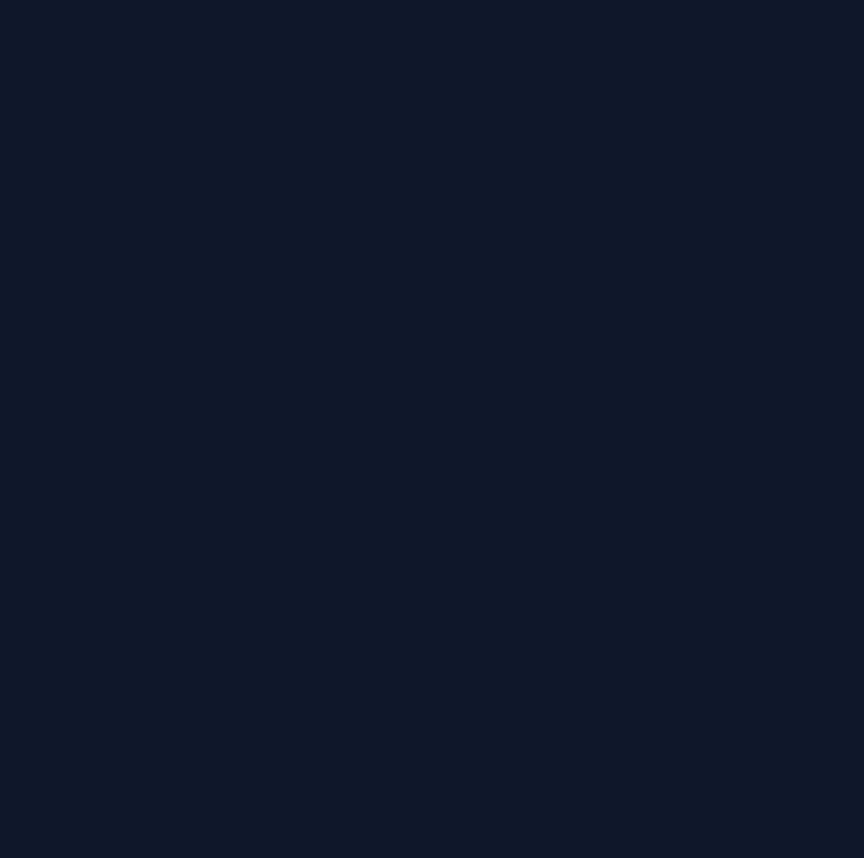
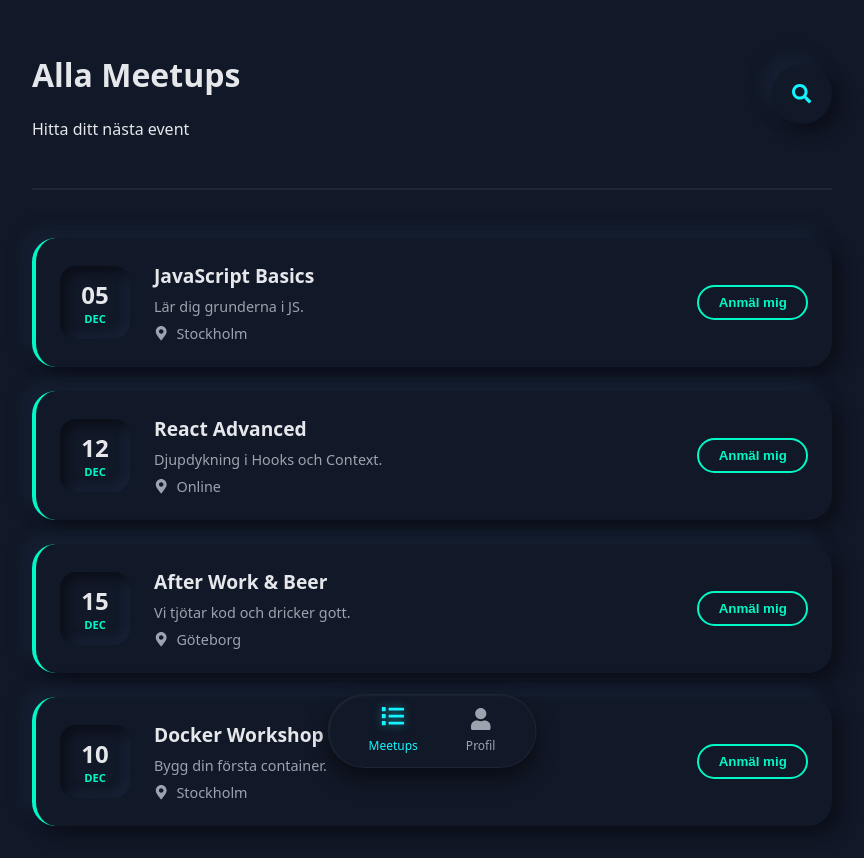
Before and after one commit to Officialw0z/meetup, a React (Vite) app in the folder client/: page /meetups in a window 1280 px wide. Before the commit this address had no page. Shown: the whole page, without its empty margins (208-1072 px from the left). Before the commit the page ends 800 px from the top, so only its background shows below. Built offline with nearby package versions, Linux system fonts and the light colour scheme.

Commit message:
updated with navbar and meetupspage

```diff
--- a/client/src/App.jsx
+++ b/client/src/App.jsx
@@ -2,6 +2,8 @@
 import React from "react";
 import { BrowserRouter as Router, Routes, Route } from "react-router-dom";
 import AuthPage from "./components/AuthPage.jsx";
+import MeetupsPage from "./components/MeetupsPage.jsx";
+import Navbar from "./components/Navbar.jsx";
 import ProfilePage from "./components/ProfilePage.jsx";
 import ProtectedRoute from "./components/ProtectedRoute.jsx";
 import "./index.css";
@@ -9,8 +11,10 @@ import "./index.css";
 function App() {
   return (
     <Router>
+      <Navbar />
       <Routes>
         <Route path="/" element={<AuthPage />} />
+        <Route path="/meetups" element={<MeetupsPage />} />
 
         {/* Skydda profilsidan */}
         <Route
--- /dev/null
+++ b/client/src/components/MeetupsPage.jsx
@@ -0,0 +1,83 @@
+import React, { useState, useEffect } from 'react';
+import { FaCalendarAlt, FaMapMarkerAlt, FaSearch } from 'react-icons/fa';
+import '../styles/ProfilePage.scss'; // Återanvänd stilen
+
+const MeetupsPage = () => {
+  const [meetups, setMeetups] = useState([]);
+  const [loading, setLoading] = useState(true);
+
+  useEffect(() => {
+    // MOCK: Simulera hämtning av alla meetups
+    setTimeout(() => {
+      setMeetups([
+        { id: 1, title: 'JavaScript Basics', date: '2023-12-05', location: 'Stockholm', description: 'Lär dig grunderna i JS.' },
+        { id: 2, title: 'React Advanced', date: '2023-12-12', location: 'Online', description: 'Djupdykning i Hooks och Context.' },
+        { id: 3, title: 'After Work & Beer', date: '2023-12-15', location: 'Göteborg', description: 'Vi tjötar kod och dricker gott.' },
+        { id: 4, title: 'Docker Workshop', date: '2024-01-10', location: 'Stockholm', description: 'Bygg din första container.' },
+      ]);
+      setLoading(false);
+    }, 1000);
+  }, []);
+
+  const handleJoin = (meetupId) => {
+    const token = localStorage.getItem("token");
+    if (!token) {
+      alert("Du måste logga in för att anmäla dig!");
+      return;
+    }
+    // Bara en alert tills backend är klar
+    alert(`Backend-anrop: "Anmäl user till meetup ${meetupId}"`);
+  };
+
+  if (loading) {
+    return (
+      <div className="profile">
+        <div style={{ display: 'flex', height: '100vh', alignItems: 'center', justifyContent: 'center' }}>
+           <div className="spinner"></div>
+        </div>
+      </div>
+    );
+  }
+
+  return (
+    <div className="profile">
+      <div className="profile__wrapper">
+        <header className="profile__header">
+          <div>
+            <h1>Alla Meetups</h1>
+            <p>Hitta ditt nästa event</p>
+          </div>
+          <div className="profile__avatar"><FaSearch /></div>
+        </header>
+
+        <section className="profile__section">
+            <div className="meetup-list">
+              {meetups.map((meetup) => (
+                <div key={meetup.id} className="meetup-card meetup-card--upcoming">
+                  <div className="meetup-card__date">
+                    <span>{meetup.date.split('-')[2]}</span>
+                    <small>DEC</small>
+                  </div>
+
+                  <div className="meetup-card__info">
+                    <h3>{meetup.title}</h3>
+                    <p style={{marginBottom: '0.5rem', fontSize: '0.9rem', color: '#9ca3af'}}>{meetup.description}</p>
+                    <p><FaMapMarkerAlt /> {meetup.location}</p>
+                  </div>
+
+                  <button
+                    className="meetup-card__btn"
+                    onClick={() => handleJoin(meetup.id)}
+                  >
+                    Anmäl mig
+                  </button>
+                </div>
+              ))}
+            </div>
+        </section>
+      </div>
+    </div>
+  );
+};
+
+export default MeetupsPage;
--- /dev/null
+++ b/client/src/components/Navbar.jsx
@@ -0,0 +1,37 @@
+import React from 'react';
+import { Link, useLocation } from 'react-router-dom';
+import { FaUser, FaList } from 'react-icons/fa'; // Ikonerna
+import '../styles/Navbar.scss'; // Stilen
+
+const Navbar = () => {
+  const location = useLocation();
+
+  // Dölj navbaren om vi är på inloggningssidan
+  if (location.pathname === '/') {
+    return null;
+  }
+
+  return (
+    <nav className="navbar">
+      {/* Länk till Meetups */}
+      <Link
+        to="/meetups"
+        className={`nav-link ${location.pathname === '/meetups' ? 'active' : ''}`}
+      >
+        <FaList />
+        <span>Meetups</span>
+      </Link>
+
+      {/* Länk till Profil */}
+      <Link
+        to="/profile"
+        className={`nav-link ${location.pathname === '/profile' ? 'active' : ''}`}
+      >
+        <FaUser />
+        <span>Profil</span>
+      </Link>
+    </nav>
+  );
+};
+
+export default Navbar;
--- /dev/null
+++ b/client/src/styles/Navbar.scss
@@ -0,0 +1,66 @@
+// Variabler (Samma som dina andra filer)
+$bg: #111827;
+$card: #111827;
+$outline: #14f4ff; // Cyan-färgen
+$text-muted: #9ca3af;
+
+.navbar {
+  position: fixed;     // Sitter fast på skärmen
+  bottom: 2rem;        // 2rem från botten
+  left: 50%;           // Centrera
+  transform: translateX(-50%); // Justera centrering
+
+  background: $card;
+  padding: 0.8rem 2.5rem;
+  border-radius: 99px; // Piller-form
+  display: flex;
+  gap: 3rem;           // Avstånd mellan knapparna
+  z-index: 1000;       // Se till att den ligger över allt annat
+
+  // Neumorphism skugga för att den ska "sväva"
+  box-shadow:
+    0 10px 20px rgba(0,0,0,0.5),
+    inset 1px 1px 2px rgba(255, 255, 255, 0.05);
+  border: 1px solid rgba(255,255,255,0.05);
+
+  .nav-link {
+    display: flex;
+    flex-direction: column;
+    align-items: center;
+    text-decoration: none;
+    color: $text-muted;
+    font-size: 0.75rem;
+    gap: 0.3rem;
+    transition: all 0.3s ease;
+
+    svg {
+      font-size: 1.4rem;
+      margin-bottom: 2px;
+      transition: 0.3s;
+    }
+
+    // När länken är aktiv (sidan du är på)
+    &.active {
+      color: $outline;
+
+      svg {
+        transform: translateY(-3px); // Hoppa upp lite
+        filter: drop-shadow(0 0 5px rgba($outline, 0.5)); // Lysande effekt
+      }
+    }
+
+    &:hover {
+      color: #e5e7eb;
+    }
+  }
+}
+
+// Justera för mobiler så den inte tar för mycket plats
+@media (max-width: 600px) {
+  .navbar {
+    bottom: 1.5rem;
+    width: 80%;
+    justify-content: space-around;
+    gap: 0;
+  }
+}
```
